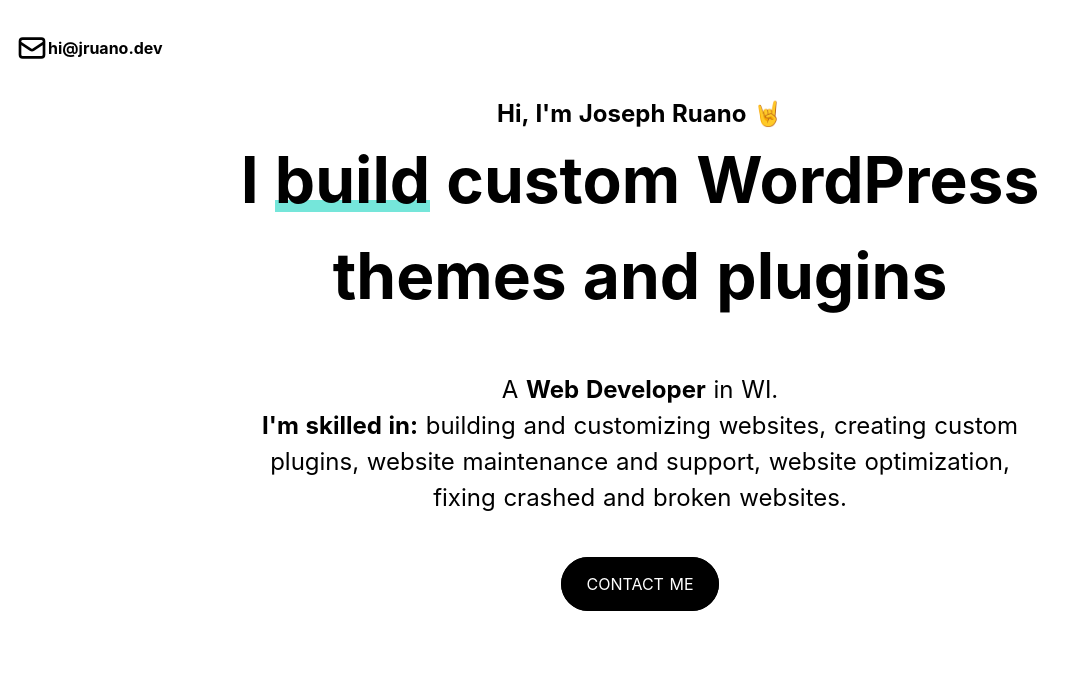
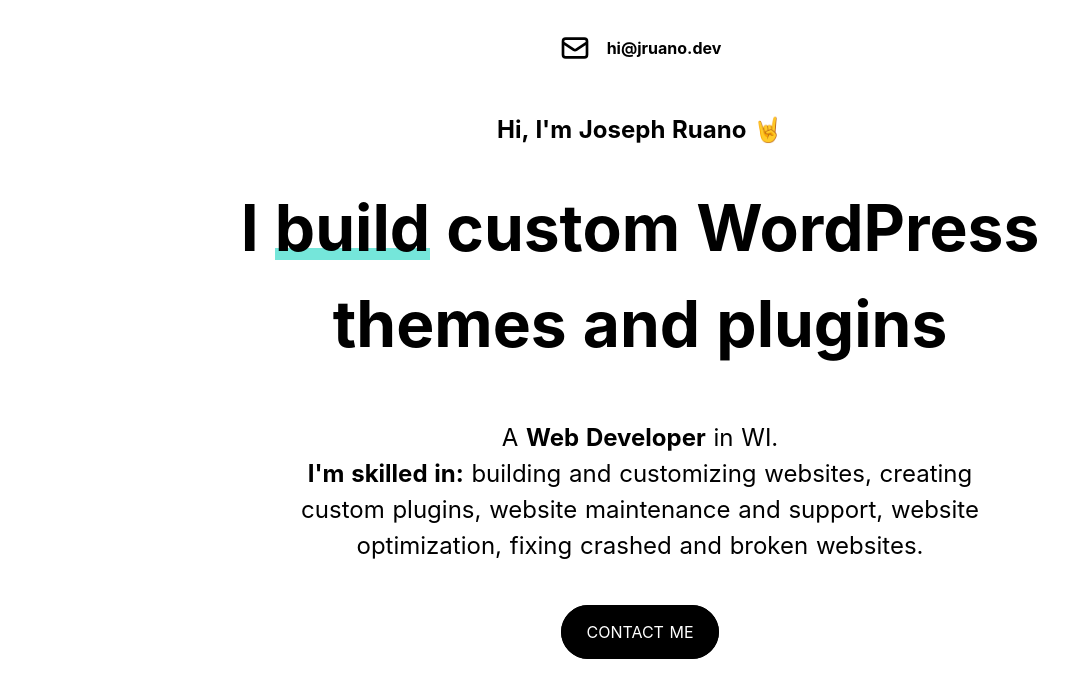
Before and after one commit to Zkida/contact-me, a Nuxt app: page / in a window 1280 px wide. Shown: the top 698 px of the page, without its empty margins (0-1082 px from the left). Built offline with nearby package versions, Linux system fonts and the light colour scheme.

Commit message:
mobile fixes

```diff
--- a/components/Header.vue
+++ b/components/Header.vue
@@ -1,7 +1,7 @@
 <template>
   <header class="flex">
-    <div class="flex items-center py-8 px-4">
-      <div class="w-8 h-8 mr-14">
+    <div class="flex items-center w-full sm:justify-center py-8 px-4">
+      <div class="w-8 h-8 mr-4 md:mr-14">
         <svg
           xmlns="http://www.w3.org/2000/svg"
           fill="none"
--- a/pages/index.vue
+++ b/pages/index.vue
@@ -1,13 +1,17 @@
 <template>
   <div class="container mx-auto min-h-screen">
     <Header />
-    <div class="flex items-center justify-center flex-col mt-28 pb-28">
+    <main
+      class="flex items-center justify-center flex-col mt-4 md:mt-28 md:pb-28"
+    >
       <h1 class="text-2xl font-bold">Hi, I'm Joseph Ruano 🤘</h1>
-      <h2 class="mt-14 text-center text-6xl font-bold">
+      <h2 class="mt-8 md:mt-14 text-center text-4xl md:text-6xl font-bold">
         I <span class="highlighted">build</span> custom WordPress <br />themes
         and plugins
       </h2>
-      <div class="w-3/5 text-center mt-12 text-2xl">
+      <div
+        class="w-full px-4 md:w-3/5 text-center mt-8 md:mt-12 text-xl md:text-2xl"
+      >
         <p>A <span class="font-bold">Web Developer</span> in WI.</p>
         <p>
           <span class="font-bold">I'm skilled in:</span> building and
@@ -22,7 +26,7 @@
           >
         </div>
       </div>
-    </div>
+    </main>
   </div>
 </template>
 
```
